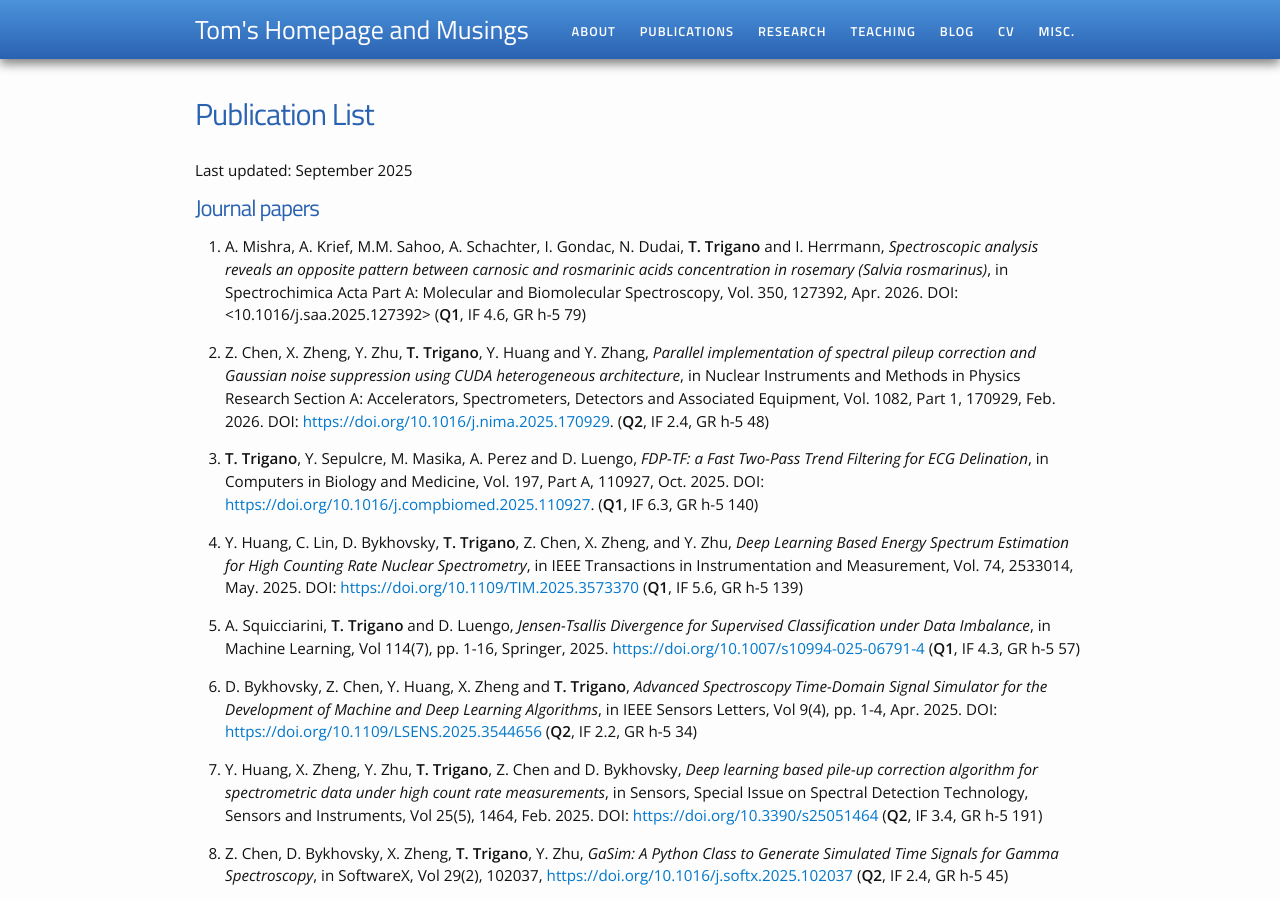
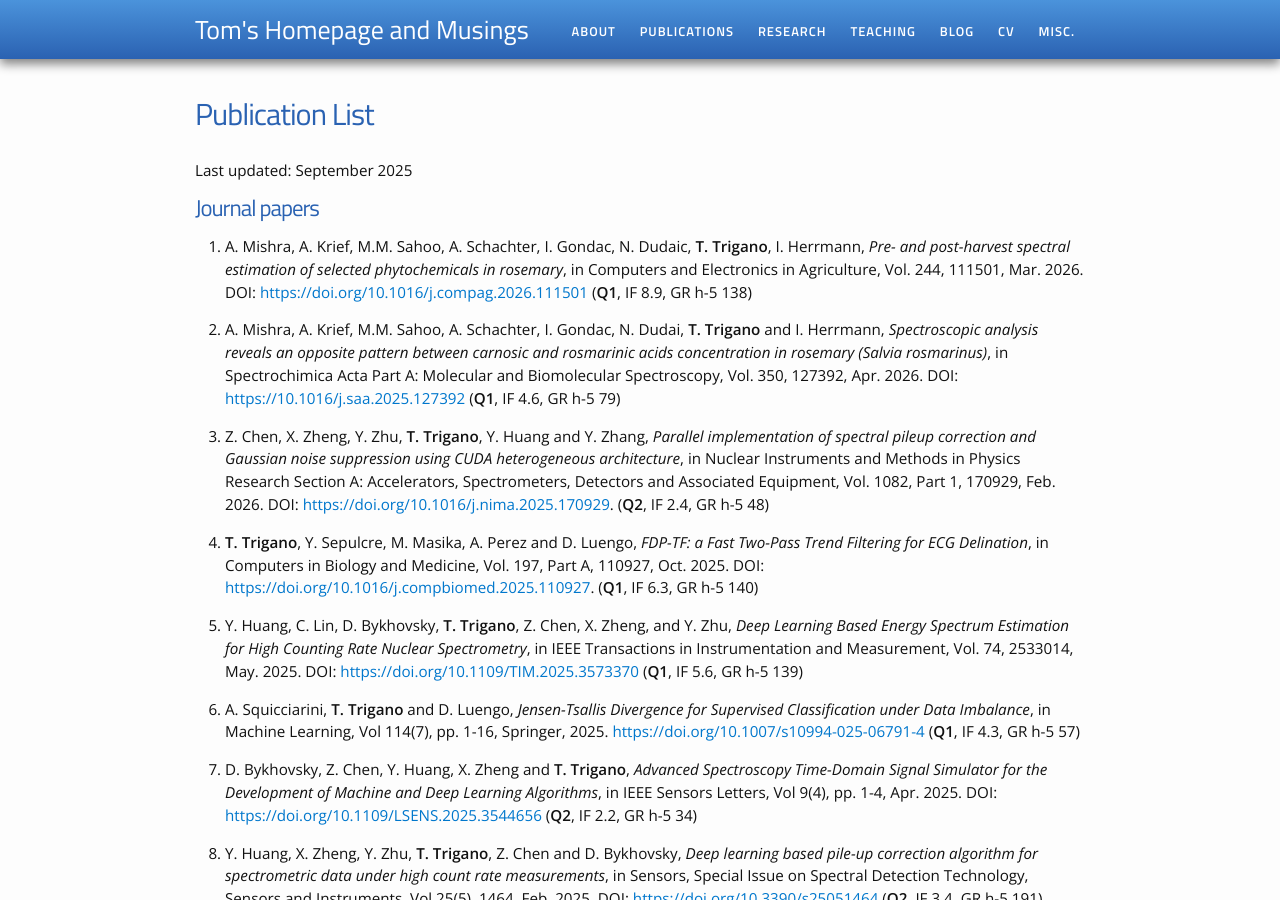
Before and after one commit to TomTrigano/my-webpage, a Jekyll site: the page built from publications.md, in a window 1280 px wide and 900 px high. Built offline with Jekyll 4.4.1, drawn with Linux system fonts in a browser that asks for light colours.

Commit message:
Update publications.md

```diff
--- a/publications.md
+++ b/publications.md
@@ -7,7 +7,9 @@ title: Publication List
 Last updated: September 2025
 
 # Journal papers
-1. A. Mishra, A. Krief, M.M. Sahoo, A. Schachter, I. Gondac, N. Dudai, **T. Trigano** and I. Herrmann, *Spectroscopic analysis reveals an opposite pattern between carnosic and rosmarinic acids concentration in rosemary (Salvia rosmarinus)*, in Spectrochimica Acta Part A: Molecular and Biomolecular Spectroscopy, Vol. 350, 127392, Apr. 2026. DOI: <10.1016/j.saa.2025.127392>  (**Q1**, IF 4.6, GR h-5 79)
+1. A. Mishra, A. Krief, M.M. Sahoo, A. Schachter, I. Gondac, N. Dudaic, **T. Trigano**, I. Herrmann, *Pre- and post-harvest spectral estimation of selected phytochemicals in rosemary*, in Computers and Electronics in Agriculture, Vol. 244, 111501, Mar. 2026. DOI: <https://doi.org/10.1016/j.compag.2026.111501> (**Q1**, IF 8.9, GR h-5 138)
+
+1. A. Mishra, A. Krief, M.M. Sahoo, A. Schachter, I. Gondac, N. Dudai, **T. Trigano** and I. Herrmann, *Spectroscopic analysis reveals an opposite pattern between carnosic and rosmarinic acids concentration in rosemary (Salvia rosmarinus)*, in Spectrochimica Acta Part A: Molecular and Biomolecular Spectroscopy, Vol. 350, 127392, Apr. 2026. DOI: <https://10.1016/j.saa.2025.127392>  (**Q1**, IF 4.6, GR h-5 79)
 
 1. Z. Chen, X. Zheng, Y. Zhu, **T. Trigano**, Y. Huang and Y. Zhang, *Parallel implementation of spectral pileup correction and Gaussian noise suppression using CUDA heterogeneous architecture*, in Nuclear Instruments and Methods in Physics Research Section A: Accelerators, Spectrometers, Detectors and Associated Equipment,  Vol. 1082, Part 1, 170929, Feb. 2026. DOI: <https://doi.org/10.1016/j.nima.2025.170929>. (**Q2**, IF 2.4, GR h-5 48)
 
```
